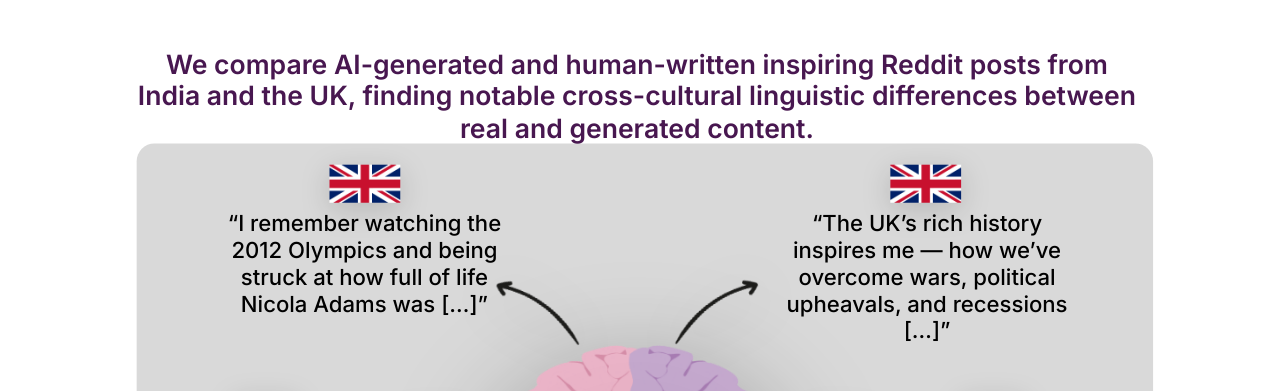
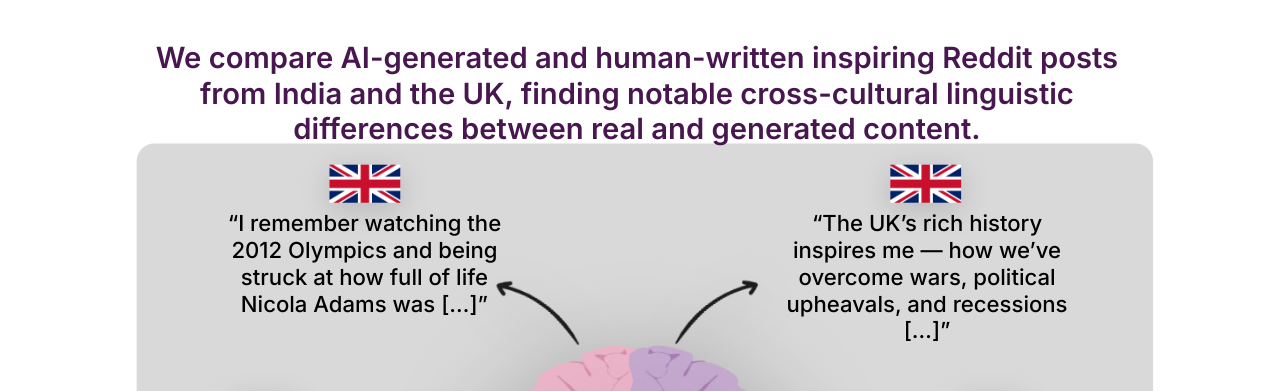
Before and after one commit to KeyaPatel03/InspAIred-Game-App, a website: page Page1.html in a window 1280 px wide. Shown: the top 391 px of the page. Drawn offline with Linux system fonts and the light colour scheme.

Commit message:
Page2 size fix and alignment set

```diff
--- a/styles.css
+++ b/styles.css
@@ -321,12 +321,12 @@ body.page-visible {
 
 .intro {
   position: absolute;
-  top: 18px;
+  top: 10px;
   left: 68px;
   width: 1137px;
   margin: 0;
   text-align: center;
-  font-size: 30px;
+  font-size: 33px;
   font-weight: 600;
   line-height: 1.21;
   color: #481750;
```
